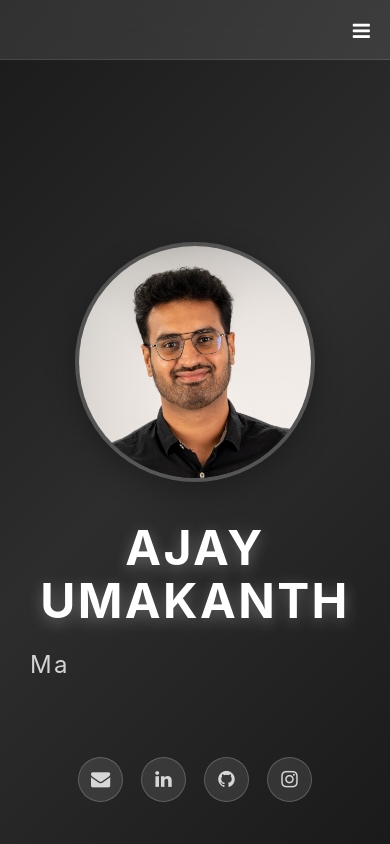
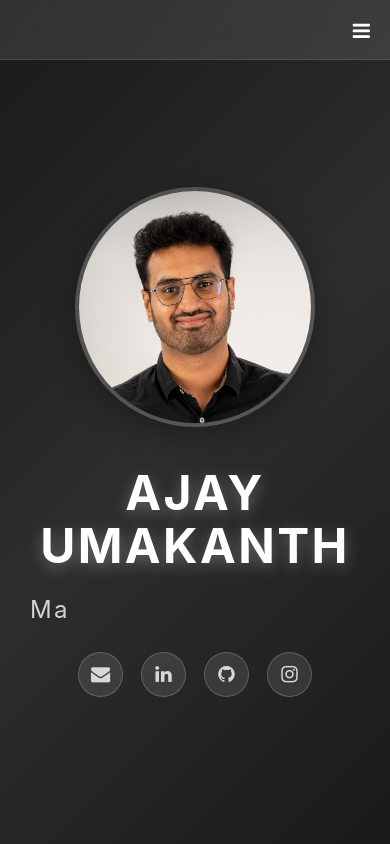
Before and after one commit to AjayUmakanth/AjayUmakanth.github.io, a Vue app: page / in a window 390 px wide. Shown: the top 844 px of the page. Built offline with nearby package versions, Linux system fonts and the light colour scheme.

Commit message:
Enhance deployment process and update styles for improved layout

```diff
--- a/package.json
+++ b/package.json
@@ -6,8 +6,7 @@
     "serve": "vue-cli-service serve",
     "build": "vue-cli-service build",
     "lint": "vue-cli-service lint",
-    "deploy": "node scripts/gh-pages-deploy.js",
-    "postinstall": "node scripts/patch-iconify-warn.js"
+    "deploy": "node scripts/gh-pages-deploy.js"
   },
   "dependencies": {
     "@fortawesome/fontawesome-svg-core": "^6.5.1",
@@ -33,6 +32,7 @@
     "eslint": "^8.56.0",
     "eslint-plugin-vue": "^9.19.2",
     "execa": "latest",
+    "gh-pages": "^6.1.1",
     "postcss": "^8.5.6",
     "tailwindcss": "^4.1.11",
     "@iconify/json": "^2.2.427",
--- a/src/App.vue
+++ b/src/App.vue
@@ -274,7 +274,7 @@ export default {
 }
 
 .name-container {
-  margin-bottom: 40px;
+  margin-bottom: 20px;
 }
 
 .full-name {
@@ -362,6 +362,10 @@ export default {
 
 /* Responsive styles */
 @media screen and (max-width: 768px) {
+  .name-container {
+    margin-bottom: 24px;
+  }
+
   .profile-content {
     flex-direction: column;
     align-items: center;
@@ -386,7 +390,7 @@ export default {
 
   .title {
     font-size: 1.8rem;
-    margin-bottom: 35px;
+    margin-bottom: 18px;
   }
 
   .social-links {
@@ -407,6 +411,10 @@ export default {
 }
 
 @media screen and (max-width: 425px) {
+  .name-container {
+    margin-bottom: 5px;
+  }
+
   .profile-content {
     gap: 40px;
   }
@@ -423,7 +431,7 @@ export default {
 
   .title {
     font-size: 1.5rem;
-    margin-bottom: 30px;
+    margin-bottom: 15px;
   }
 
   .social-links {
--- a/src/assets/styles.css
+++ b/src/assets/styles.css
@@ -203,7 +203,7 @@ section {
 
   .home {
     padding: 20px 15px;
-    margin: 40px 0;
+    margin: 20px 0;
   }
 
   .topnav {
@@ -308,7 +308,7 @@ section {
 @media screen and (max-width: 425px) {
   .home {
     padding: 20px 15px;
-    margin: 100px 0 30px 0;
+    margin: 20px 0 10px 0;
   }
 
   #greet {
--- a/src/components/Experience.vue
+++ b/src/components/Experience.vue
@@ -386,8 +386,8 @@ export default {
 
 @media screen and (max-width: 480px) {
   .experience {
-    padding: 30px 15px;
-    margin: 25px 0;
+    padding: 15px 15px;
+    margin: 15px 0;
   }
 
   .experience h1 {
```
Also changed, not shown: scripts/gh-pages-deploy.js (added, +34 -0 lines), 1 other file (tests, documents, lock files or other folders).
